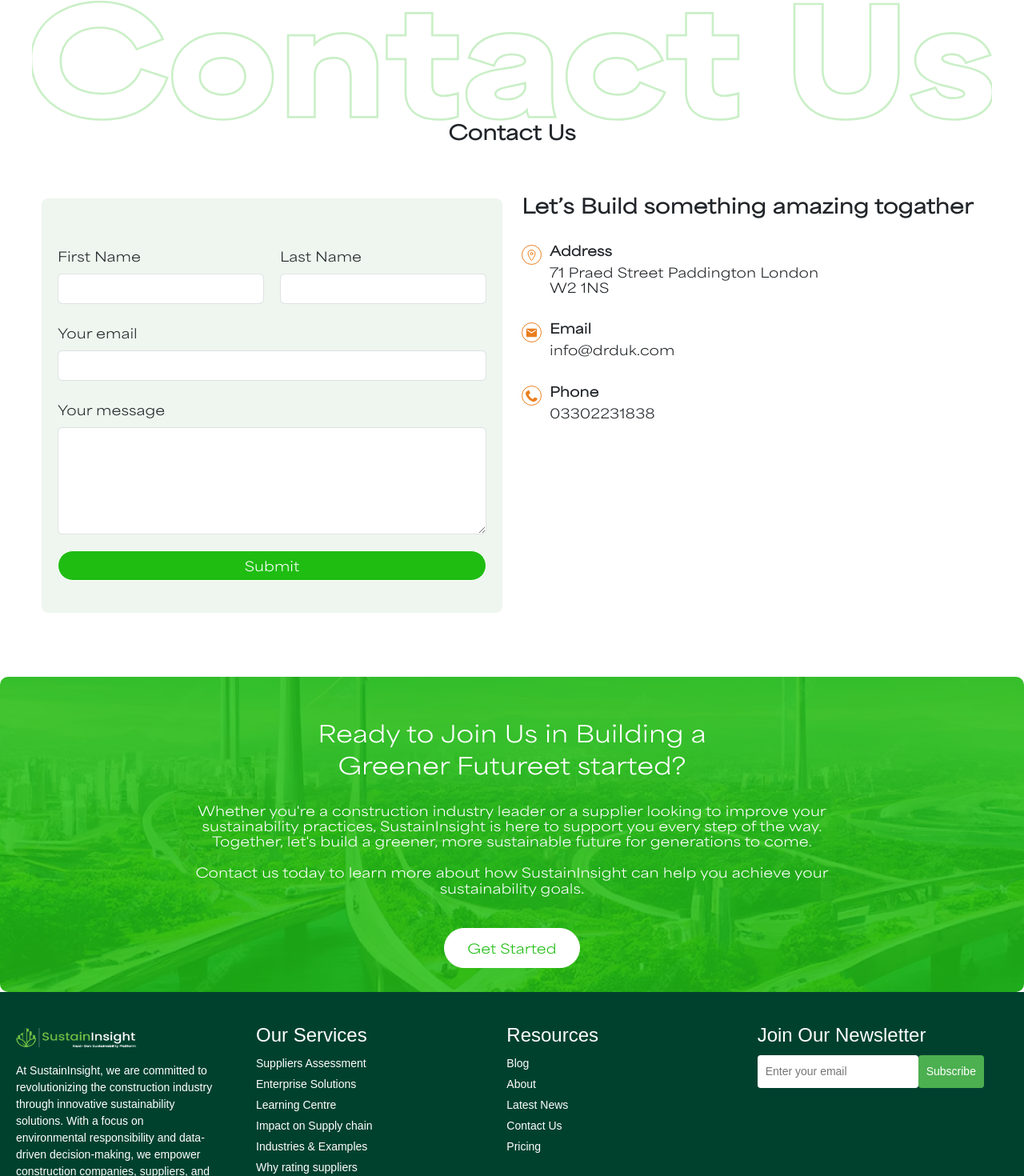
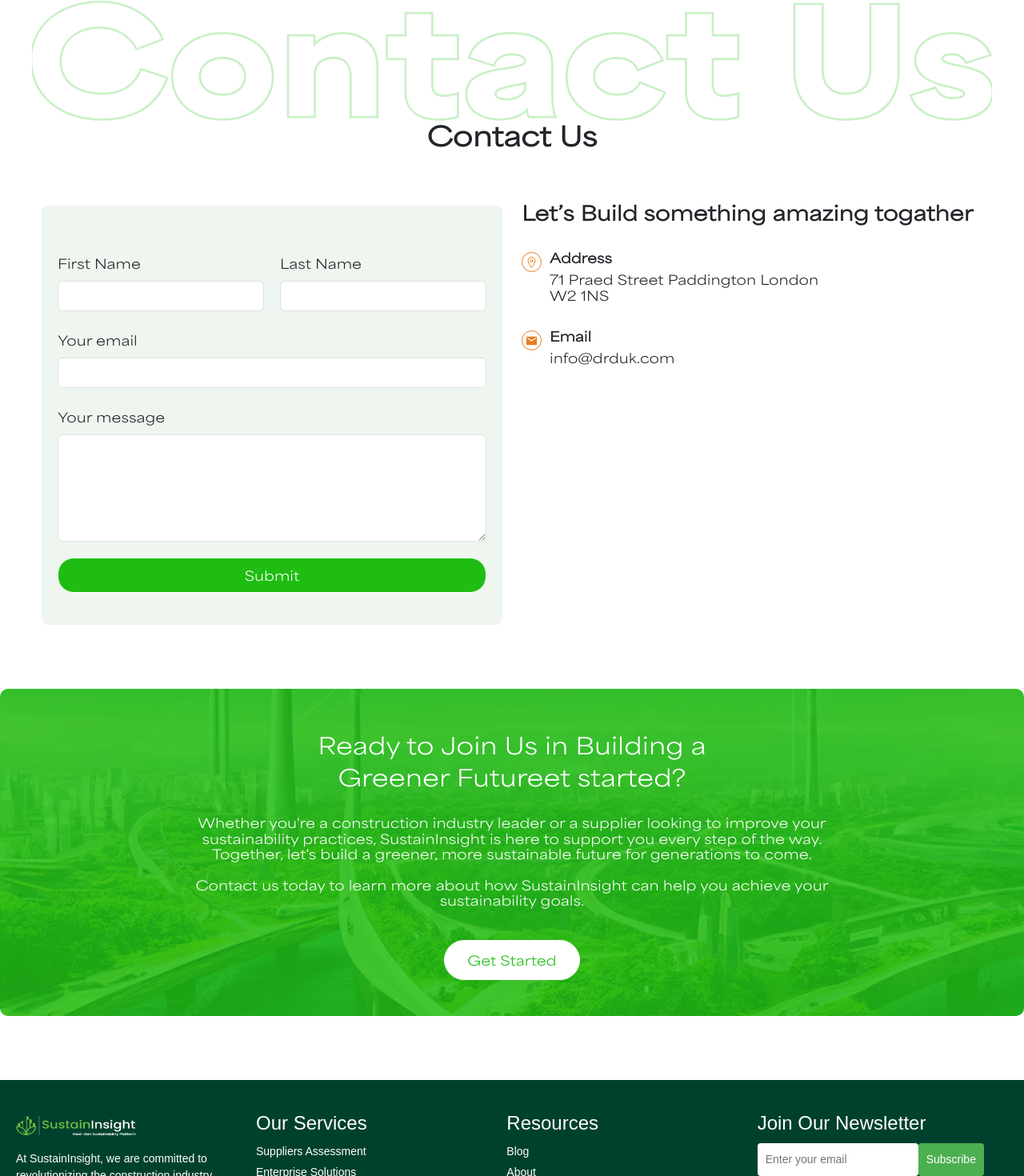
Before and after one commit to DevGreensturn/sustaininsightwebsite, a Next.js app: page /contact-us in a window 1280 px wide. Shown: the part 519-1989 px from the top of the page at 80% size. Built offline with nearby package versions, Linux system fonts and the light colour scheme.

Commit message:
fix all page like our imapct, news, contact-us,platform pages

```diff
--- a/src/app/contact-us/ContactUsForm.jsx
+++ b/src/app/contact-us/ContactUsForm.jsx
@@ -17,7 +17,7 @@
 
       </div>
       <div>
-        <h4 className='contact-secondheading'>Contact Us</h4>
+        <h2 className='contact-secondheading'>Contact Us</h2>
       </div>
 
       <div className='layout-section'>
@@ -73,13 +73,13 @@
             </div>
 
             <div className='contact-class'>
-            <div className='mt-4'>
-             <    FaPhoneAlt  className='icons-class'/>
-            </div>
-            <div className='pt-4'>
+            {/* <div className='mt-4'>
+             <FaPhoneAlt  className='icons-class'/>
+            </div> */}
+            {/* <div className='pt-4'>
               <h6 style={{fontWeight:"700"}}>Phone</h6>
               <h6>03302231838</h6>
-            </div>
+            </div> */}
             </div>
             </div>
 
--- a/src/app/news/NewsTab.jsx
+++ b/src/app/news/NewsTab.jsx
@@ -6,7 +6,7 @@
 import Typography from '@mui/material/Typography';
 import NewsCardMap from './NewsCardMap';
 
-export default function ColorTabs() {
+export default function NewsTab() {
   const [value, setValue] = React.useState('one');
 
   const handleChange = (event, newValue) => {
--- a/src/app/platform/PlatformTeam.jsx
+++ b/src/app/platform/PlatformTeam.jsx
@@ -4,7 +4,7 @@
 export default function PlatformTeam() {
   return (
     <div className='layout-section platform-class'>
-        <h4 className='team-heading'>Our Team</h4>
+        <h2 className='team-heading'>Our Team</h2>
         <h5 className='team-heading'>Crafted with Environmental Insight</h5>
         <h6 className='team-paragraph'>Our platform is developed by a team of seasoned professionals blending technological prowess with deep expertise in sustainability. Our consultants offer proactive guidance and support at every step, ensuring you benefit from both cutting-edge technology and invaluable human insight.
         </h6>
--- a/src/app/platform/WorkflowSection.jsx
+++ b/src/app/platform/WorkflowSection.jsx
@@ -7,7 +7,7 @@
     return (
         <div className='layout-section platform-class'>
 
-            <h4 className='workflow-heading'>Workflow</h4>
+            <h2 className='workflow-heading'>Workflow</h2>
 
 
             <div className='workflow-card'>
--- a/src/app/styles/common-style.css
+++ b/src/app/styles/common-style.css
@@ -72,6 +72,7 @@
   align-items: center;
   padding-top: 60px;
   justify-content: center;
+  margin-bottom: 80px;
   text-align: center;
   width: 100%;
   padding: 30px;
@@ -105,6 +106,7 @@
 
 .started-button {
   margin-top: 40px;
+  margin-bottom:15px;
 }
 .started-get {
   background-color: #fff;
--- a/src/app/styles/contactus/contactus.css
+++ b/src/app/styles/contactus/contactus.css
@@ -59,7 +59,7 @@
 .submit-button {
     background-color: #1FBD12;
     width: 100%;
-   padding: 6px;
+   padding: 9px;
     margin-top: 20px;
     border: 1px solid #fff;
     color: #fff;
--- a/src/app/styles/news-style/news-section.css
+++ b/src/app/styles/news-style/news-section.css
@@ -111,6 +111,11 @@
   text-decoration: underline;
 }
 
+.button-group {
+  margin-bottom:90px;
+  margin-top: 60px;
+}
+
 .css-heg063-MuiTabs-flexContainer {
   display: flex;
   flex-wrap: wrap;
--- a/src/app/styles/platform/platform.css
+++ b/src/app/styles/platform/platform.css
@@ -2,7 +2,7 @@
     text-align: center;
     margin-top: 80px;
     line-height: 50px;
-    font-weight: 500;
+    font-weight: 700;
 }
 
 @media screen and (max-width: 978px) {
@@ -26,6 +26,7 @@
 
 .platform-class {
     margin-top: 50px;
+    margin-bottom: 85px;
 }
 
 .workflow-heading {
```
